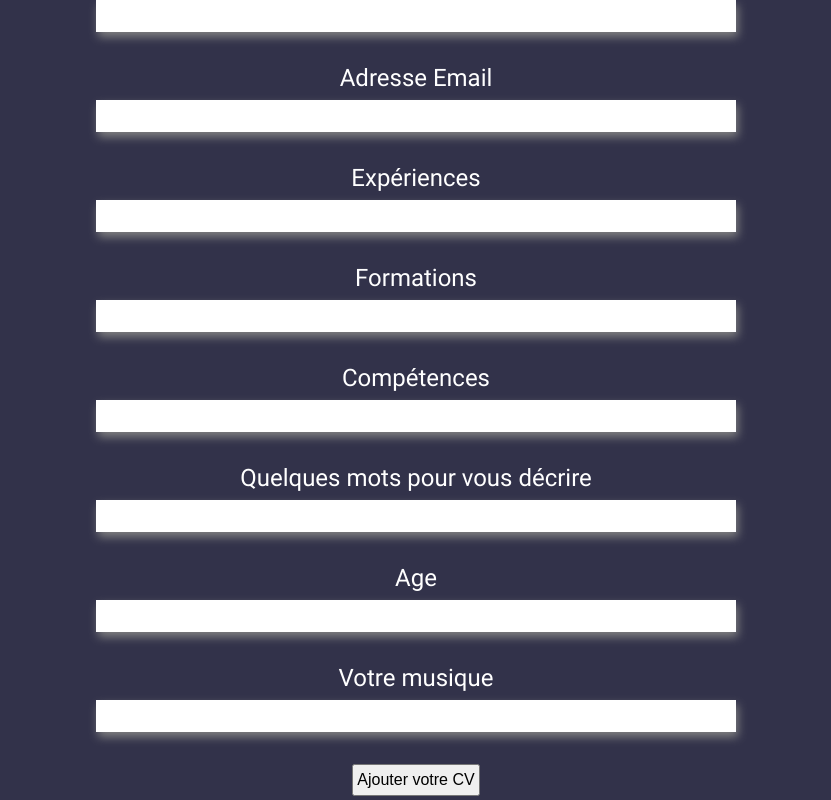
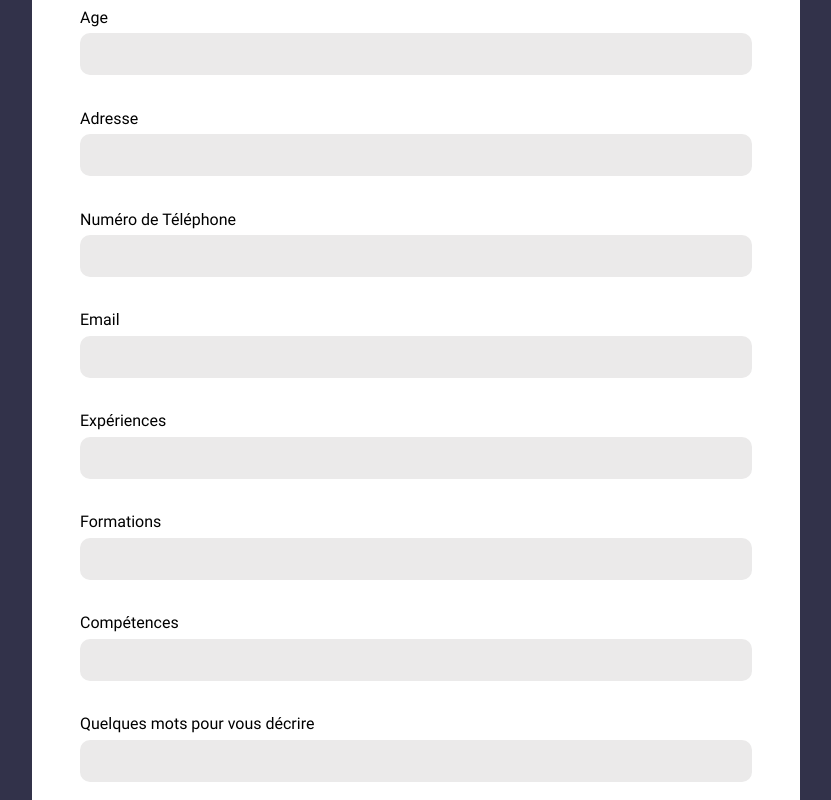
Before and after one commit to wilderLPM/Hackaton-Inclusion, a React (Vite) app in the folder client/: page /candidat in a window 1280 px wide. Shown: the part 360-1160 px from the top of the page, without its empty margins (224-1055 px from the left). Built offline with nearby package versions, Linux system fonts and the light colour scheme.

Commit message:
candidat form ok

```diff
--- a/client/src/components/CandidatForm/CandidatForm.jsx
+++ b/client/src/components/CandidatForm/CandidatForm.jsx
@@ -1,5 +1,6 @@
 import { useState } from "react";
 import { useNavigate } from "react-router-dom";
+import Button from "../Button";
 import styles from "./CandidatForm.module.css";
 
 export default function CandidatForm() {
@@ -56,7 +57,6 @@ export default function CandidatForm() {
     setMusique(e.target.value);
   };
 
-
   const handleSubmit = (event) => {
     event.preventDefault();
     fetch("http://localhost:8500/user", {
@@ -92,103 +92,112 @@ export default function CandidatForm() {
 
   return (
     <section className={styles.generalContainer}>
-      <h2>Parlez nous de vous</h2>
-      <div className={styles.registerContainer}>
-        <label htmlFor="prénom">
+      <h1>Parlez nous de vous</h1>
+      <form className={styles.registerContainer}>
+        <label className={styles.label} htmlFor="prénom">
           Nom et Prénom
+        </label>
         <input
+          className={styles.input}
           id="nom"
           name="nom"
           value={nom}
           onChange={handleNom}
         />
+        <label className={styles.label} htmlFor="age">
+          Age
         </label>
-        <label htmlFor="adresse">
-          adresse
         <input
+          className={styles.input}
+          id="age"
+          name="age"
+          value={age}
+          onChange={handleChangAge}
+        />
+        <label className={styles.label} htmlFor="adresse">
+          Adresse
+        </label>
+        <input
+          className={styles.input}
           id="adresse"
           name="adresse"
           value={adresse}
           onChange={handleChangeAdresse}
         />
+        <label className={styles.label} htmlFor="tel">
+          Numéro de Téléphone
         </label>
-        <label htmlFor="tel">
-          tel
         <input
+          className={styles.input}
           id="tel"
           name="tel"
           value={tel}
           onChange={handleChangeTel}
         />
+        <label className={styles.label} htmlFor="mail">
+          Email
         </label>
-        <label htmlFor="mail">
-          Adresse Email
         <input
+          className={styles.input}
           id="mail"
           name="mail"
           value={mail}
           onChange={handleChangeMail}
         />
+        <label className={styles.label} htmlFor="experience">
+          Expériences
         </label>
-        <label htmlFor="experience">
-          Expériences
         <input
+          className={styles.input}
           id="experience"
           name="experience"
           value={experience}
           onChange={handleChangExperience}
         />
+        <label className={styles.label} htmlFor="formation">
+          Formations
         </label>
-        <label htmlFor="formation">
-          Formations
         <input
+          className={styles.input}
           id="formation"
           name="formation"
-            value={mail}
+          value={formation}
           onChange={handleChangFormation}
         />
+        <label className={styles.label} htmlFor="skills">
+          Compétences
         </label>
-        <label htmlFor="skills">
-          Compétences
         <input
+          className={styles.input}
           id="skills"
           name="skills"
           value={skills}
           onChange={handleChangSkills}
         />
+        <label className={styles.label} htmlFor="profil">
+          Quelques mots pour vous décrire
         </label>
-        <label htmlFor="profil">
-          Quelques mots pour vous décrire
         <input
+          className={styles.input}
           id="profil"
           name="profil"
           value={profil}
           onChange={handleChangProfil}
         />
+
+        <label className={styles.label} htmlFor="musique">
+          Votre musique
         </label>
-        <label htmlFor="age">
-          Age
         <input
-            id="age"
-            name="age"
-            value={profil}
-            onChange={handleChangAge}
-          />
-        </label>
-        <label htmlFor="musique">
-          Votre musique
-          <input
+          className={styles.input}
           id="musique"
           name="musique"
           value={musique}
           onChange={handleChangMusique}
         />
-        </label>
+      </form>
 
-        <button type="button" onClick={handleSubmit}>
-          Ajouter votre CV
-        </button>
-      </div>
+      <Button text="Ajouter votre CV" isLink link="/" onClick={handleSubmit} />
     </section>
   );
 }
--- a/client/src/components/CandidatForm/CandidatForm.module.css
+++ b/client/src/components/CandidatForm/CandidatForm.module.css
@@ -1,39 +1,48 @@
 .generalContainer {
-  width: 100%;
   display: flex;
   flex-direction: column;
+  justify-content: center;
   align-items: center;
-  margin: 3rem 0;
-  gap: 3rem;
 }
 
 .registerContainer {
+  background-color: white;
+  width: 90%;
   display: flex;
   flex-direction: column;
-  align-items: center;
-  font-size: 1.5rem;
-  width: 80%;
-  gap: 2rem;
+  margin-bottom: 3%;
+  padding: 3em;
+  border-radius :20px;
 }
 
-label {
-  display: flex;
-  flex-direction: column;
-  align-items: center;
-  gap: 0.5rem;
-  width: 100%;
+.input {
+  background-color: #ebeaea;
+  border: none;
+  border-radius: 10px;
+  padding: 1em;
+  margin-top: 1%;
 }
-input {
-  font-size: 1rem;
-  height: 2rem;
-  padding: 0.5rem;
-  width: 80%;
-  max-width: 40rem;
-  box-shadow: 2px 5px 10px grey;
-  border: none;
+
+.label {
+  color: black;
+  margin-top: 5%;
 }
-button {
-  width: 8rem;
+
+.buttonContainer{
+display: flex;
+justify-content: center;
+}
+
+.button{
+  margin-top: 1rem;
+  width: 50%;
   height: 2rem;
   font-size: 1rem;
 }
+
+
+@media screen and (min-width: 1100px) {
+  .registerContainer {
+      width: 60%;
+  }
+}
```
Lines whose indentation alone changed are shown as unchanged.
